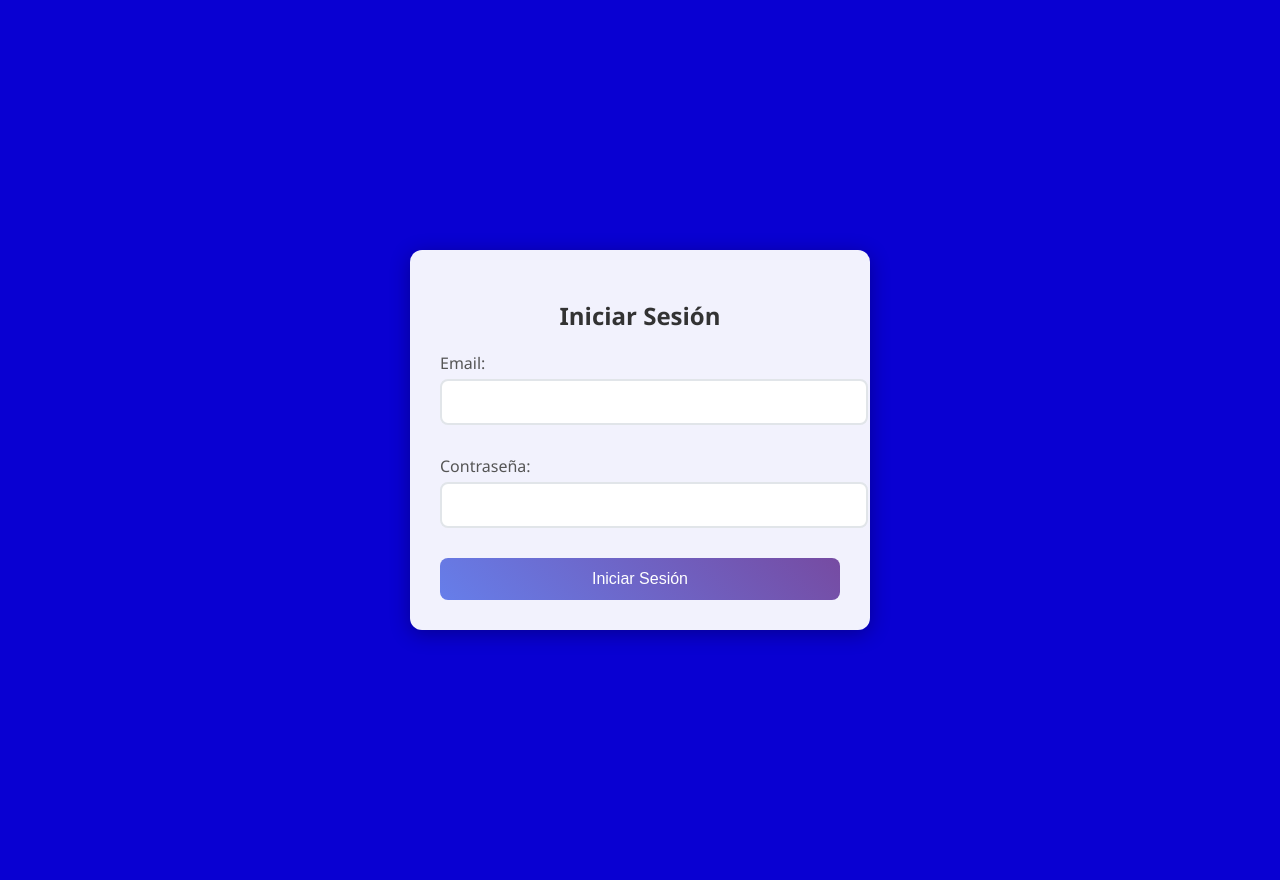
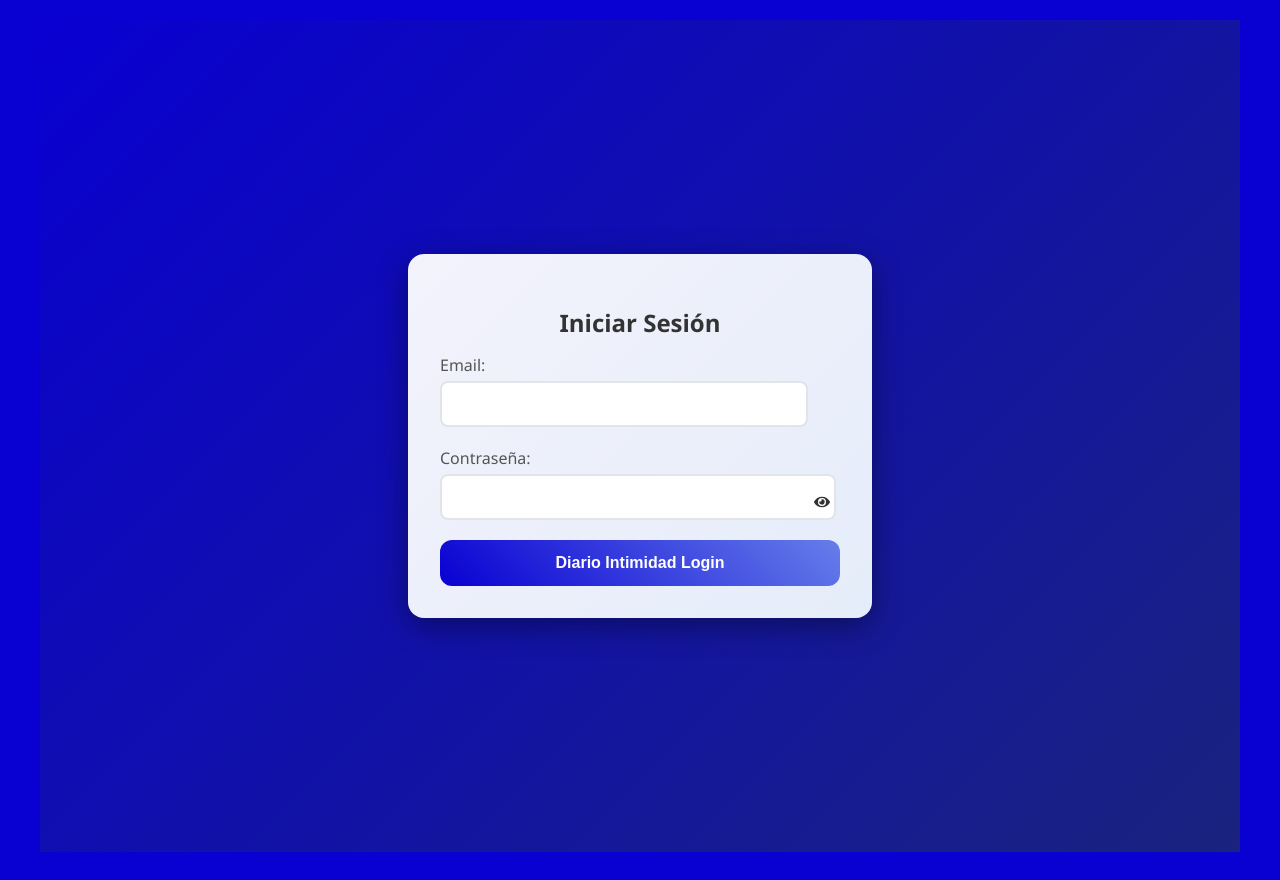
Before and after one commit to Sithgto/diario-intimidad, a React (Create React App) app in the folder frontend/: page /login in a window 1280 px wide. Built offline with nearby package versions, Linux system fonts and the light colour scheme.

Commit message:
Pantalla login mejorada

```diff
--- a/frontend/package.json
+++ b/frontend/package.json
@@ -9,6 +9,7 @@
     "jwt-decode": "^3.1.2",
     "react": "^18.2.0",
     "react-dom": "^18.2.0",
+    "react-icons": "^4.10.1",
     "react-router-dom": "^6.8.0",
     "react-scripts": "5.0.1",
     "typescript": "^4.9.0"
--- /dev/null
+++ b/frontend/src/components/Footer.tsx
@@ -0,0 +1,11 @@
+import React from 'react';
+
+const Footer: React.FC = () => {
+  return (
+    <footer className="footer">
+      © {new Date().getFullYear()} Torre de Gracia Barcelona - Diario de Intimidad
+    </footer>
+  );
+};
+
+export default Footer;
--- /dev/null
+++ b/frontend/src/components/Header.tsx
@@ -0,0 +1,13 @@
+import React from 'react';
+import Menu from './Menu';
+
+const Header: React.FC = () => {
+  return (
+    <header className="header">
+      <div className="header-title">Diario de Intimidad</div>
+      <Menu />
+    </header>
+  );
+};
+
+export default Header;
--- a/frontend/src/index.css
+++ b/frontend/src/index.css
@@ -6,20 +6,22 @@ body {
   color: white;
   -webkit-font-smoothing: antialiased;
   -moz-osx-font-smoothing: grayscale;
+  display: flex;
+  flex-direction: column;
 }
 
 .app-container {
   max-width: 1200px;
   margin: 0 auto;
-  padding: 20px;
+  padding: 1.25rem;
 }
 
 .card {
   background: rgba(255, 255, 255, 0.95);
   border-radius: 12px;
   box-shadow: 0 4px 20px rgba(0, 0, 0, 0.3);
-  padding: 30px;
-  margin: 20px 0;
+  padding: 1.875rem;
+  margin: 1.25rem 0;
   color: #333;
 }
 
@@ -89,12 +91,21 @@ code {
   display: flex;
   justify-content: space-between;
   align-items: center;
-  padding: 20px;
+  padding: 1.25rem;
   background: rgba(0, 0, 0, 0.3);
   box-shadow: 0 2px 10px rgba(0, 0, 0, 0.3);
   position: sticky;
   top: 0;
   z-index: 100;
+}
+
+.footer {
+  text-align: center;
+  padding: 1.25rem;
+  background: rgba(0, 0, 0, 0.3);
+  color: white;
+  margin-top: auto;
+  flex-shrink: 0;
 }
 
 .header-title {
@@ -122,15 +133,20 @@ code {
   color: #90CAF9;
 }
 
+.nav-icon svg {
+  fill: #ffffff;
+}
+
 .main-content {
   flex: 1;
-  padding: 40px 20px;
+  padding: 2rem 1.25rem;
+  flex-grow: 1;
 }
 
 .hero {
   display: flex;
   align-items: center;
-  gap: 40px;
+  gap: 2.5rem;
   max-width: 1200px;
   margin: 0 auto;
 }
@@ -168,8 +184,8 @@ code {
 }
 
 .diary-cover {
-  width: 300px;
-  height: 400px;
+  width: 18.75rem;
+  min-height: 50vh;
   background: linear-gradient(135deg, #8e44ad, #3498db);
   border-radius: 10px;
   display: flex;
@@ -178,7 +194,7 @@ code {
   align-items: center;
   color: white;
   text-align: center;
-  padding: 20px;
+  padding: 1.25rem;
   box-shadow: 0 8px 30px rgba(0, 0, 0, 0.3);
 }
 
@@ -200,28 +216,116 @@ code {
   .header {
     flex-direction: column;
     gap: 10px;
+    padding: 0.625rem;
   }
 
   .header-nav {
     gap: 15px;
   }
+
+  .app-container {
+    padding: 0.625rem;
+  }
+
+  .main-content {
+    padding: 1.25rem 0.625rem;
+  }
+
+  .hero-text h1 {
+    font-size: 28px;
+  }
+
+  .hero-text p {
+    font-size: 16px;
+  }
+
+  .diary-cover {
+    width: 12.5rem;
+    min-height: 37.5vh;
+  }
+
+  .footer {
+    padding: 0.625rem;
+  }
+}
+
+@media (min-width: 769px) and (max-width: 1024px) {
+  .app-container {
+    padding: 0.9375rem;
+  }
+
+  .header {
+    padding: 0.9375rem;
+  }
+
+  .main-content {
+    padding: 1.875rem 0.9375rem;
+  }
+
+  .hero-text h1 {
+    font-size: 32px;
+  }
+
+  .hero-text p {
+    font-size: 18px;
+  }
+
+  .diary-cover {
+    width: 15.625rem;
+    min-height: 43.75vh;
+  }
+
+  .footer {
+    padding: 0.9375rem;
+  }
+}
+
+@media (min-width: 1025px) {
+  .app-container {
+    padding: 1.25rem;
+  }
+
+  .header {
+    padding: 1.25rem;
+  }
+
+  .main-content {
+    padding: 2.5rem 1.25rem;
+  }
+
+  .hero-text h1 {
+    font-size: 36px;
+  }
+
+  .hero-text p {
+    font-size: 17px;
+  }
+
+  .diary-cover {
+    width: 18.75rem;
+    min-height: 50vh;
+  }
+
+  .footer {
+    padding: 1.25rem;
+  }
 }
 
 /* Login page styles */
 .login-container {
-  min-height: 100vh;
+  height: 100vh;
   display: flex;
   justify-content: center;
   align-items: center;
-  background: #0900D2;
-  padding: 20px;
+  background: linear-gradient(135deg, #0900D2, #1a237e);
+  padding: 1rem;
 }
 
 .login-card {
-  background: rgba(255, 255, 255, 0.95);
-  border-radius: 12px;
-  box-shadow: 0 4px 20px rgba(0, 0, 0, 0.3);
-  padding: 30px;
+  background: linear-gradient(135deg, rgba(255, 255, 255, 0.95), rgba(240, 248, 255, 0.95));
+  border-radius: 16px;
+  box-shadow: 0 8px 30px rgba(0, 0, 0, 0.4);
+  padding: 2rem;
   width: 100%;
   max-width: 400px;
   text-align: center;
@@ -229,12 +333,12 @@ code {
 }
 
 .login-card h2 {
-  margin-bottom: 20px;
+  margin-bottom: 15px;
   color: #333;
 }
 
 .login-card form div {
-  margin-bottom: 15px;
+  margin-bottom: 10px;
   text-align: left;
 }
 
@@ -246,33 +350,53 @@ code {
 }
 
 .login-card .input {
-  width: 100%;
+  width: 90%;
   padding: 12px;
   border: 2px solid #e1e5e9;
   border-radius: 8px;
   font-size: 16px;
+  margin-bottom: 10px;
   transition: border-color 0.3s;
 }
 
 .login-card .input:focus {
   outline: none;
-  border-color: #667eea;
+  border-color: #0900D2;
 }
 
 .login-card .btn {
   width: 100%;
-  padding: 12px;
-  background: linear-gradient(45deg, #667eea, #764ba2);
+  padding: 14px;
+  background: linear-gradient(45deg, #0900D2, #667eea);
   color: white;
   border: none;
-  border-radius: 8px;
+  border-radius: 12px;
   cursor: pointer;
   font-size: 16px;
-  font-weight: 500;
-  transition: transform 0.2s, box-shadow 0.2s;
+  font-weight: 600;
+  transition: transform 0.2s, box-shadow 0.2s, background 0.3s;
 }
 
 .login-card .btn:hover {
-  transform: translateY(-2px);
-  box-shadow: 0 6px 25px rgba(0, 0, 0, 0.2);
+  transform: translateY(-3px);
+  box-shadow: 0 8px 30px rgba(9, 0, 210, 0.4);
+  background: linear-gradient(45deg, #1a237e, #0900D2);
 }
+/* Media queries for login inputs responsiveness */
+@media (max-width: 768px) {
+    .login-card .input {
+        width: 100%;
+    }
+}
+
+@media (min-width: 769px) and (max-width: 1024px) {
+    .login-card .input {
+        width: 90%;
+    }
+}
+
+@media (min-width: 1025px) {
+    .login-card .input {
+        width: 85%;
+    }
+}
--- a/frontend/src/pages/ApiDocs.tsx
+++ b/frontend/src/pages/ApiDocs.tsx
@@ -1,5 +1,4 @@
 import React, { useEffect } from 'react';
-import Menu from '../components/Menu';
 
 const ApiDocs: React.FC = () => {
   useEffect(() => {
@@ -10,7 +9,6 @@ const ApiDocs: React.FC = () => {
 
   return (
     <div className="app-container">
-      <Menu />
       <div className="card">
       <h2>Documentación de APIs</h2>
       <h3>Autenticación</h3>
--- a/frontend/src/pages/Calendario.tsx
+++ b/frontend/src/pages/Calendario.tsx
@@ -1,6 +1,5 @@
 import React, { useState } from 'react';
 import axios from 'axios';
-import Menu from '../components/Menu';
 
 interface CalendarEntryResponse {
   fecha: string; // Asumiendo que se serializa como string
@@ -92,7 +91,6 @@ const Calendario: React.FC = () => {
 
   return (
     <div className="app-container">
-      <Menu />
       <div className="card">
         <h2>Calendario de Entradas</h2>
 
--- a/frontend/src/pages/DailyEntry.tsx
+++ b/frontend/src/pages/DailyEntry.tsx
@@ -1,6 +1,5 @@
 import React, { useEffect, useState } from 'react';
 import axios from 'axios';
-import Menu from '../components/Menu';
 
 interface DailyEntryData {
   fecha: string;
@@ -102,7 +101,6 @@ const DailyEntry: React.FC = () => {
 
   return (
     <div className="app-container">
-      <Menu />
       <div className="card">
         <h2>Entrada Diaria - {data.fecha}</h2>
 
--- a/frontend/src/pages/Login.tsx
+++ b/frontend/src/pages/Login.tsx
@@ -3,10 +3,12 @@ import axios from 'axios';
 import { AuthContext } from '../contexts/AuthContext';
 import { useNavigate } from 'react-router-dom';
 import { getErrorMessage } from '../constants/errors';
+import { FaEye, FaEyeSlash } from 'react-icons/fa';
 
 const Login: React.FC = () => {
   const [email, setEmail] = useState('');
   const [password, setPassword] = useState('');
+  const [showPassword, setShowPassword] = useState(false);
   const { login } = useContext(AuthContext)!;
   const navigate = useNavigate();
 
@@ -32,9 +34,41 @@ const Login: React.FC = () => {
           </div>
           <div>
             <label>Contraseña:</label>
-            <input className="input" type="password" value={password} onChange={(e) => setPassword(e.target.value)} required />
+            <div style={{ position: 'relative' }}>
+              <input
+                className="input"
+                type={showPassword ? 'text' : 'password'}
+                value={password}
+                onChange={(e) => setPassword(e.target.value)}
+                required
+                style={{ paddingRight: '40px' }}
+              />
+              {showPassword ? (
+                <FaEyeSlash
+                  onClick={() => setShowPassword(false)}
+                  style={{
+                    position: 'absolute',
+                    right: '10px',
+                    top: '50%',
+                    transform: 'translateY(-50%)',
+                    cursor: 'pointer'
+                  }}
+                />
+              ) : (
+                <FaEye
+                  onClick={() => setShowPassword(true)}
+                  style={{
+                    position: 'absolute',
+                    right: '10px',
+                    top: '50%',
+                    transform: 'translateY(-50%)',
+                    cursor: 'pointer'
+                  }}
+                />
+              )}
+            </div>
           </div>
-          <button className="btn" type="submit">Iniciar Sesión</button>
+          <button className="btn" type="submit">Diario Intimidad Login</button>
         </form>
       </div>
     </div>
--- a/frontend/src/pages/UserManagement.tsx
+++ b/frontend/src/pages/UserManagement.tsx
@@ -3,7 +3,6 @@ import { useNavigate } from 'react-router-dom';
 import axios from 'axios';
 import { AuthContext } from '../contexts/AuthContext';
 import { getErrorMessage } from '../constants/errors';
-import Menu from '../components/Menu';
 
 interface Usuario {
   id?: number;
@@ -91,7 +90,6 @@ const UserManagement: React.FC = () => {
 
   return (
     <div className="app-container">
-      <Menu />
       <div className="card">
         <h2>Gestión de Usuarios</h2>
 
```
Also changed, not shown: frontend/src/App.tsx (+34 -23 lines), frontend/src/components/Menu.tsx (+9 -10 lines).
